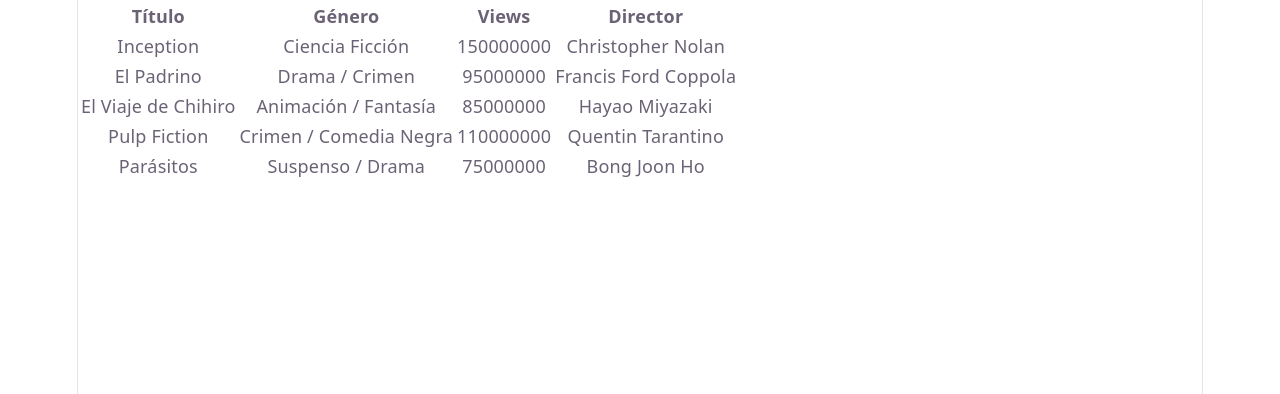
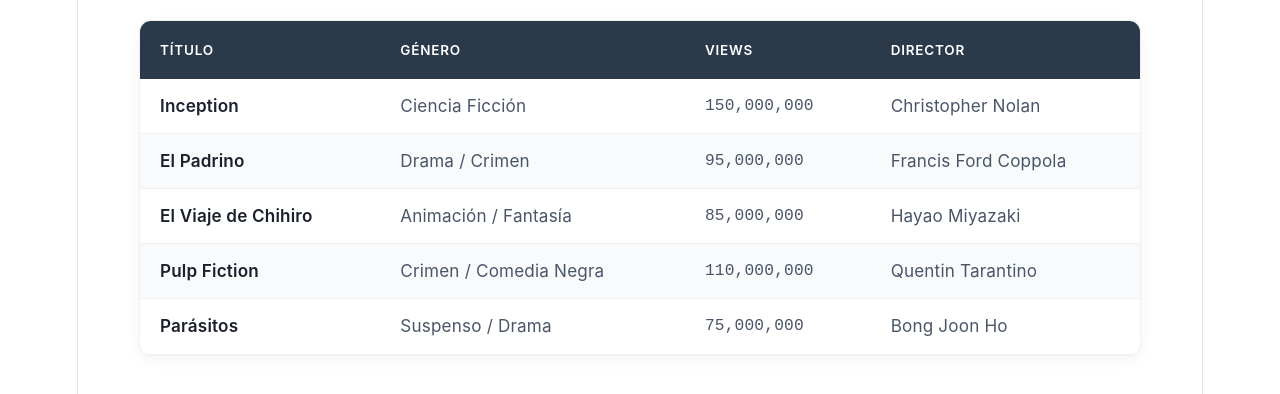
Before and after one commit to david-rivera-s/taller-15-07, a React (Vite) app: page / in a window 1280 px wide. Shown: the top 394 px of the page. Built offline with nearby package versions, Linux system fonts and the light colour scheme.

Commit message:
feat: agregar estilos modernos a TablaPeliculas y crear archivo CSS

```diff
--- /dev/null
+++ b/src/components/TablaPeliculas.css
@@ -0,0 +1,61 @@
+/* Contenedor con bordes redondeados y sombra suave */
+.tabla-contenedor {
+    width: 100%;
+    max-width: 1000px;
+    margin: 20px auto;
+    border-radius: 12px;
+    overflow: hidden; /* Esto asegura que las esquinas de la tabla respeten el redondeado */
+    box-shadow: 0 4px 15px rgba(0, 0, 0, 0.05);
+    border: 1px solid #eef2f5;
+    background-color: #ffffff;
+}
+
+/* Tabla base */
+.tabla-peliculas {
+    width: 100%;
+    border-collapse: collapse;
+    font-family: -apple-system, BlinkMacSystemFont, "Segoe UI", Roboto, sans-serif;
+    text-align: left;
+    font-size: 0.95rem;
+}
+
+/* Encabezados de la tabla */
+.tabla-header {
+    background-color: #2b3a4a; /* Azul pizarra elegante */
+    color: #ffffff;
+    font-weight: 600;
+    padding: 16px 20px;
+    text-transform: uppercase;
+    font-size: 0.75rem;
+    letter-spacing: 0.8px;
+}
+
+/* Estilos de las celdas comunes */
+.tabla-celda {
+    padding: 14px 20px;
+    color: #4a5568;
+    border-bottom: 1px solid #edf2f7;
+    transition: background-color 0.2s ease;
+}
+
+/* Filas alternas (efecto cebra) */
+.tabla-fila:nth-child(even) {
+    background-color: #f8fafc; /* Un gris sumamente sutil */
+}
+
+/* Efecto hover al pasar el ratón por encima de una fila */
+.tabla-fila:hover .tabla-celda {
+    background-color: #f1f5f9;
+}
+
+/* Estilos específicos para destacar algunas columnas */
+.celda-titulo {
+    font-weight: 600;
+    color: #1a202c; /* Texto un poco más oscuro para resaltar el nombre */
+}
+
+.celda-views {
+    font-family: monospace; /* Formato de números más limpio */
+    font-size: 0.9rem;
+    color: #4a5568;
+}
--- a/src/components/TablaPeliculas.jsx
+++ b/src/components/TablaPeliculas.jsx
@@ -1,32 +1,34 @@
-// import "./TablaPeliculas.css"
+import "./TablaPeliculas.css";
 
-function TablaPeliculas ({ peliculas }) {
-    return(
-        <div>
-            <table>
+function TablaPeliculas({ peliculas }) {
+    return (
+        <div className="tabla-contenedor">
+            <table className="tabla-peliculas">
                 <thead>
                     <tr>
-                        <th>Título</th>
-                        <th>Género</th>
-                        <th>Views</th>
-                        <th>Director</th>
+                        <th className="tabla-header">Título</th>
+                        <th className="tabla-header">Género</th>
+                        <th className="tabla-header">Views</th>
+                        <th className="tabla-header">Director</th>
                     </tr>
                 </thead>
                 <tbody>
                     {peliculas.map((p) => {
-                        return(
-                            <tr key={p.id}>
-                                <td>{p.titulo}</td>
-                                <td>{p.genero}</td>
-                                <td>{p.views}</td>
-                                <td>{p.director}</td>
+                        return (
+                            <tr key={p.id} className="tabla-fila">
+                                <td className="tabla-celda celda-titulo">{p.titulo}</td>
+                                <td className="tabla-celda">{p.genero}</td>
+                                <td className="tabla-celda celda-views">
+                                    {Number(p.views).toLocaleString()}
+                                </td>
+                                <td className="tabla-celda">{p.director}</td>
                             </tr>
-                        )
+                        );
                     })}
                 </tbody>
             </table>
         </div>
-    )
+    );
 }
 
-export default TablaPeliculas
+export default TablaPeliculas;
```
